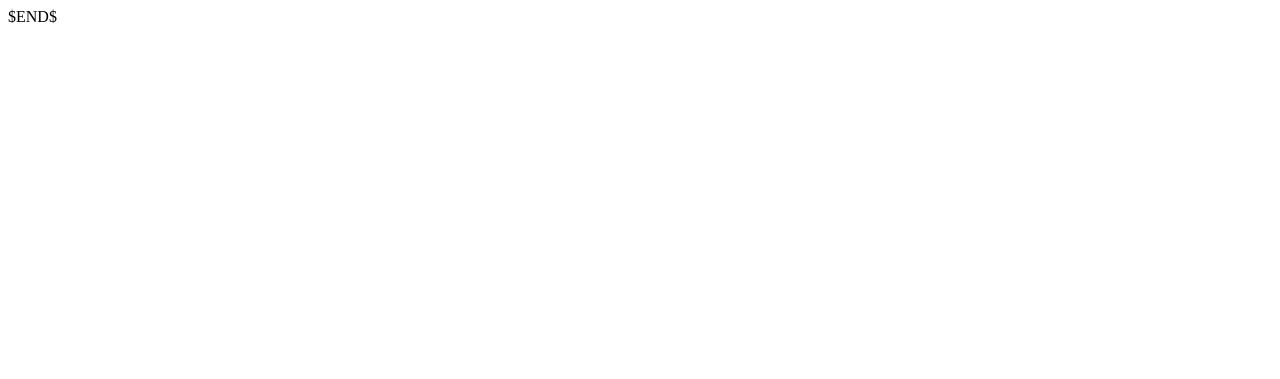
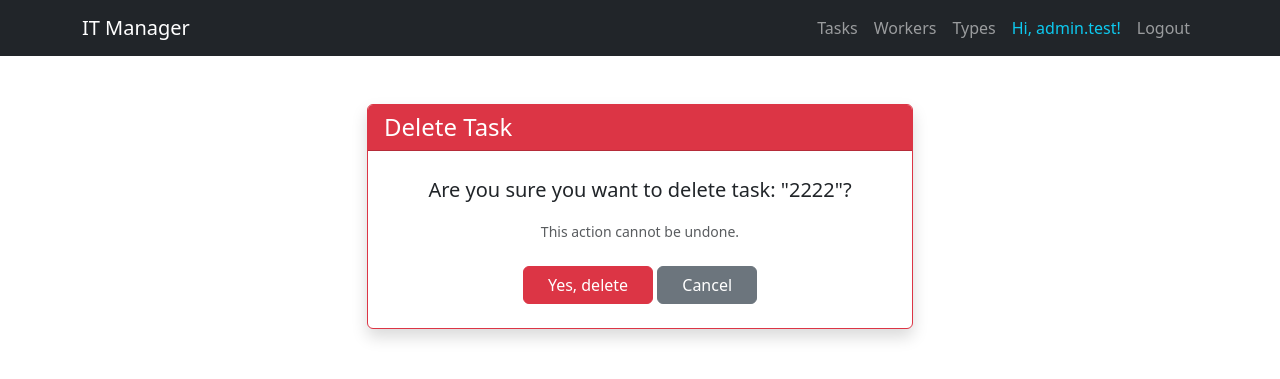
Before and after one commit to Garichka/it-task-manager, a Django app: page /tasks/3/delete/ in a window 1280 px wide. Before the commit the part shown is almost empty. Shown: the top 379 px of the page. Run offline with Django 5.2, Linux system fonts and the light colour scheme; a user stored in the database is signed in; data comes from the database, SQL or seed files in the repository; both versions use the stored data as it was after the commit.

Commit message:
add task_confirm_delete template and link it in views

```diff
--- a/templates/task_manager/task_confirm_delete.html
+++ b/templates/task_manager/task_confirm_delete.html
@@ -1,10 +1,23 @@
-<!DOCTYPE html>
-<html lang="en">
-<head>
-  <meta charset="UTF-8">
-  <title>$Title$</title>
-</head>
-<body>
-$END$
-</body>
-</html>
+{% extends "task_manager/base.html" %}
+
+{% block content %}
+<div class="row justify-content-center mt-5">
+  <div class="col-md-6">
+    <div class="card border-danger shadow">
+      <div class="card-header bg-danger text-white">
+        <h4 class="mb-0">Delete Task</h4>
+      </div>
+      <div class="card-body text-center p-4">
+        <p class="lead">Are you sure you want to delete task: <strong>"{{ object.name }}"</strong>?</p>
+        <p class="text-muted small">This action cannot be undone.</p>
+
+        <form action="" method="post" class="mt-4">
+          {% csrf_token %}
+          <button type="submit" class="btn btn-danger px-4">Yes, delete</button>
+          <a href="{% url 'task_manager:task-detail' pk=object.id %}" class="btn btn-secondary px-4">Cancel</a>
+        </form>
+      </div>
+    </div>
+  </div>
+</div>
+{% endblock %}
```
Also changed, not shown: db.sqlite3.
